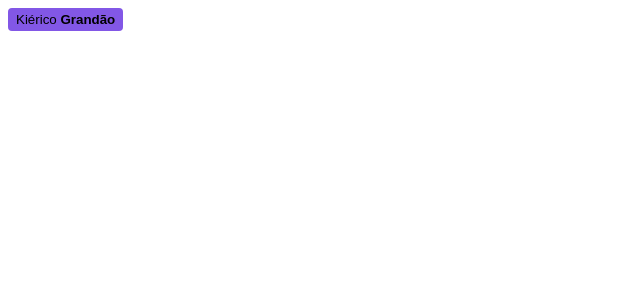
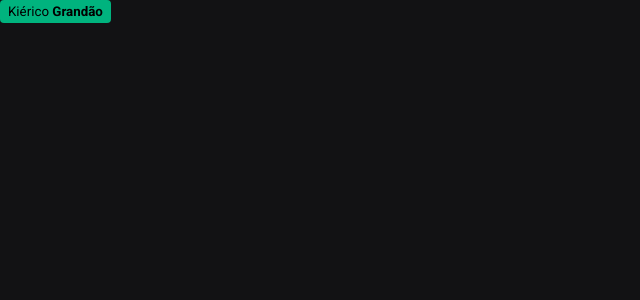
Before and after one commit to Kierico/ignite-shop, a Next.js app: page / in a window 1280 px wide. Shown: the top 300 px of the page, without its empty margins (0-640 px from the left). Built offline with nearby package versions, Linux system fonts and the light colour scheme.

Commit message:
#2.2 - Estilos globais

```diff
--- a/src/pages/_app.tsx
+++ b/src/pages/_app.tsx
@@ -1,4 +1,7 @@
 import { AppProps } from "next/app";
+import { globalStyles } from "../styles/global";
+
+globalStyles();
 
 export default function App({ Component, pageProps }: AppProps) {
   return <Component {...pageProps} />
--- a/src/pages/index.tsx
+++ b/src/pages/index.tsx
@@ -1,7 +1,7 @@
 import { styled } from "../styles";
 
 const Button = styled('button', {
-  backgroundColor: '$purple',
+  backgroundColor: '$greenLight300',
   borderRadius: 4,
   border: 0,
   padding: '4px 8px',
--- /dev/null
+++ b/src/styles/global.ts
@@ -0,0 +1,20 @@
+import { globalCss } from ".";
+
+export const globalStyles = globalCss({
+    '*': {
+        margin: 0,
+        padding: 0,
+    },
+
+    body: {
+        backgroundColor: "$grayBackground900",
+        color: "$grayText300",
+        '-webkit-font-smoothing': 'antialiased',
+    },
+
+    'body, input, textarea, button': {
+        fontFamily: "'Roboto', sans-serif",
+        fontWeight: 400,
+
+    }
+})
--- a/src/styles/index.ts
+++ b/src/styles/index.ts
@@ -13,6 +13,16 @@ export const {
     theme: {
         colors: {
             purple: '#8257e6',
+
+            white: '#fff',
+
+            grayTitle100: '#e1e1e6',
+            grayText300: '#c4c4cc',
+            grayElements800: '#202024',
+            grayBackground900: '#121214',
+
+            greenLight300: '#00b37e',
+            green500: '#00875f',
         }
     }
 })
```
